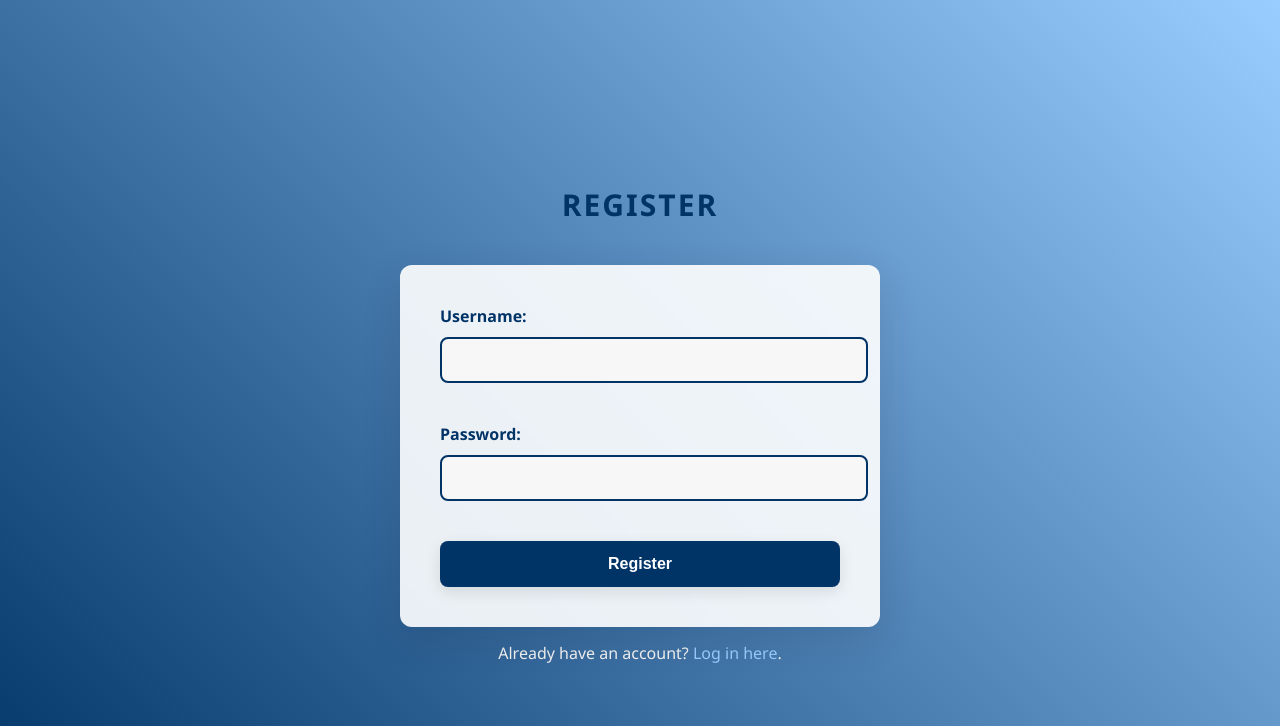
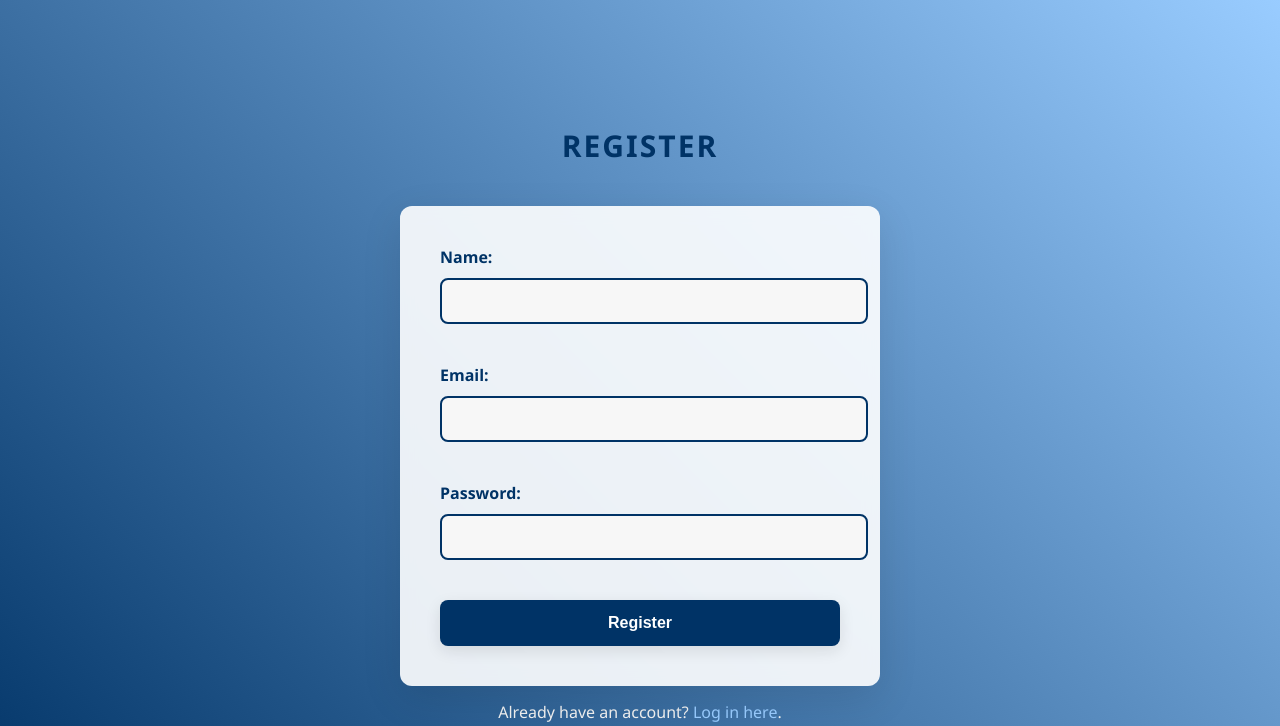
Before and after one commit to Pre4002/ChatbotProj, a Flask app: page /register in a window 1280 px wide. Shown: the top 726 px of the page. Run offline with Flask 3, Linux system fonts and the light colour scheme.

Commit message:
committed

```diff
--- a/templates/login.html
+++ b/templates/login.html
@@ -7,8 +7,8 @@
 <body>
     <h2>Login</h2>
     <form method="POST" action="{{ url_for('login') }}">
-        <label for="username">Username:</label>
-        <input type="text" id="username" name="username" required>
+        <label for="email">Email:</label>
+        <input type="email" id="email" name="email" required>
         <br>
         <label for="password">Password:</label>
         <input type="password" id="password" name="password" required>
--- a/templates/register.html
+++ b/templates/register.html
@@ -7,8 +7,11 @@
 <body>
     <h2>Register</h2>
     <form method="POST" action="{{ url_for('register') }}">
-        <label for="username">Username:</label>
-        <input type="text" id="username" name="username" required>
+        <label for="name">Name:</label>
+        <input type="text" id="name" name="name" required>
+        <br>
+        <label for="email">Email:</label>
+        <input type="email" id="email" name="email" required>
         <br>
         <label for="password">Password:</label>
         <input type="password" id="password" name="password" required>
```
Also changed, not shown: templates/instance/tickets.db (added).
